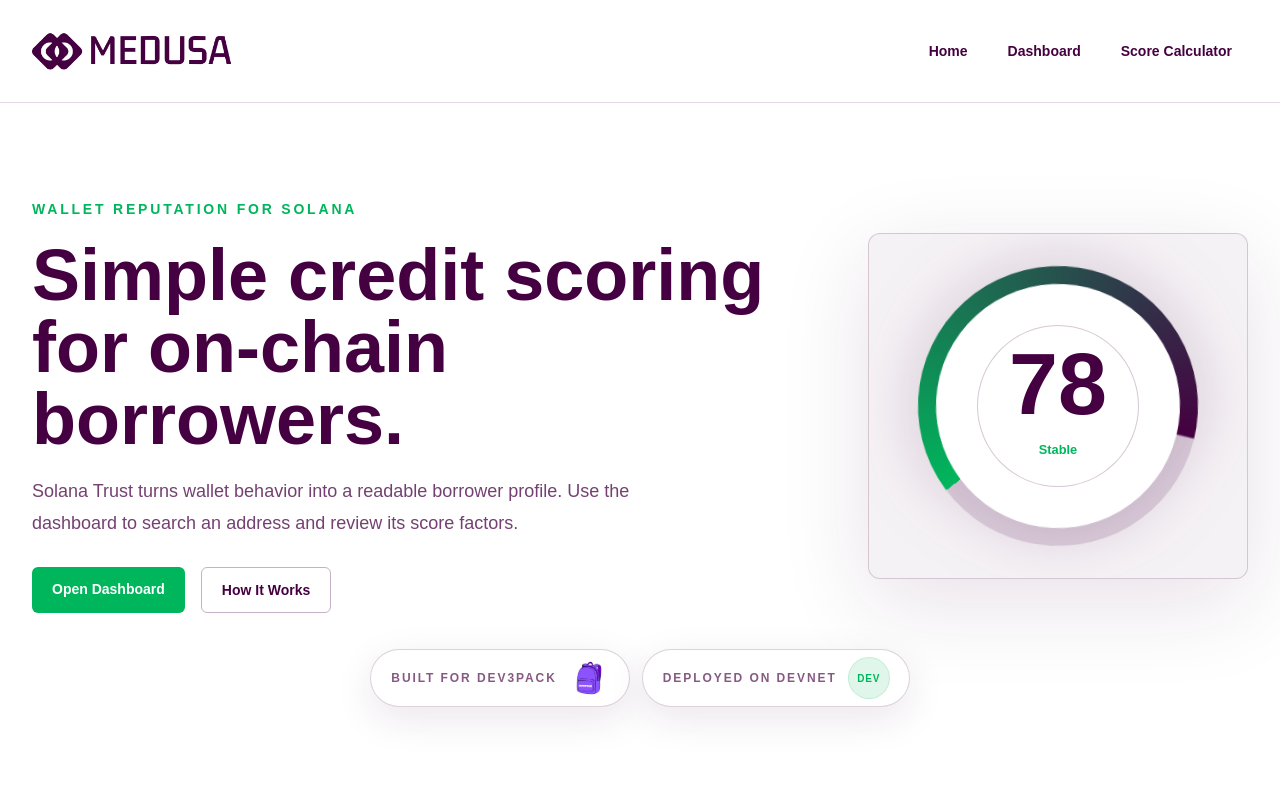
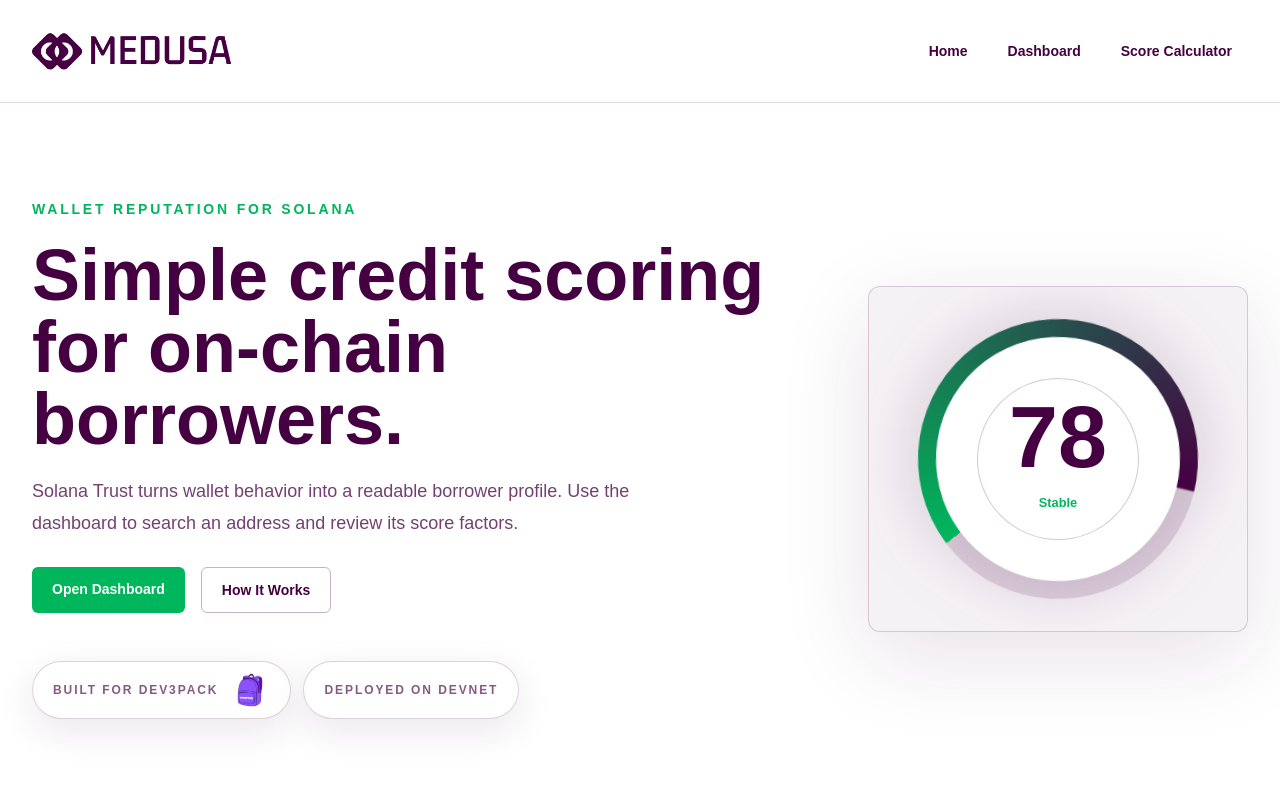
Before and after one commit to GeneralAcre/medusa-lending-score, a Next.js app in the folder web/: page / in a window 1280 px wide. Shown: the top 800 px of the page. Built offline with nearby package versions, Linux system fonts and the light colour scheme; a web font is replaced by a local one.

Commit message:
Align hero badges with copy

```diff
--- a/web/app/page.tsx
+++ b/web/app/page.tsx
@@ -63,19 +63,7 @@ export default function Home() {
               How It Works
             </a>
           </div>
-        </div>
-
-        <section className="grid place-items-center overflow-hidden rounded-xl border border-[#450041]/18 bg-[#450041]/5 p-6 shadow-[0_24px_90px_rgba(69,0,65,0.12)] sm:p-8">
-          <div className="credit-gauge" aria-label="Animated credit score gauge">
-            <div className="credit-gauge__ring" />
-            <div className="credit-gauge__core">
-              <span>78</span>
-              <small>Stable</small>
-            </div>
-          </div>
-        </section>
-
-        <div className="flex flex-wrap justify-center gap-3 lg:col-span-2">
+          <div className="mt-12 flex flex-wrap gap-3">
             <div className="inline-flex min-h-14 items-center gap-3 rounded-full border border-[#450041]/18 bg-[#FFFFFF] px-5 py-2 shadow-[0_12px_38px_rgba(69,0,65,0.10)]">
               <p className="text-xs font-black uppercase tracking-[0.16em] text-[#450041]/65">
                 Built for Dev3pack
@@ -89,18 +77,23 @@ export default function Home() {
                 width={120}
               />
             </div>
-          <div className="inline-flex min-h-14 items-center gap-3 rounded-full border border-[#450041]/18 bg-[#FFFFFF] px-5 py-2 shadow-[0_12px_38px_rgba(69,0,65,0.10)]">
+            <div className="inline-flex min-h-14 items-center rounded-full border border-[#450041]/18 bg-[#FFFFFF] px-5 py-2 shadow-[0_12px_38px_rgba(69,0,65,0.10)]">
               <p className="text-xs font-black uppercase tracking-[0.16em] text-[#450041]/65">
                 Deployed on Devnet
               </p>
-            <span
-              aria-hidden="true"
-              className="grid h-10 w-10 place-items-center rounded-full bg-[#00B65C]/12 text-[10px] font-black uppercase tracking-[0.08em] text-[#00B65C] ring-1 ring-[#00B65C]/25"
-            >
-              Dev
-            </span>
             </div>
           </div>
+        </div>
+
+        <section className="grid place-items-center overflow-hidden rounded-xl border border-[#450041]/18 bg-[#450041]/5 p-6 shadow-[0_24px_90px_rgba(69,0,65,0.12)] sm:p-8">
+          <div className="credit-gauge" aria-label="Animated credit score gauge">
+            <div className="credit-gauge__ring" />
+            <div className="credit-gauge__core">
+              <span>78</span>
+              <small>Stable</small>
+            </div>
+          </div>
+        </section>
       </section>
 
       <section id="how" className="border-y border-[#450041]/15 bg-[#450041]/5">
```
Lines whose indentation alone changed are shown as unchanged.
